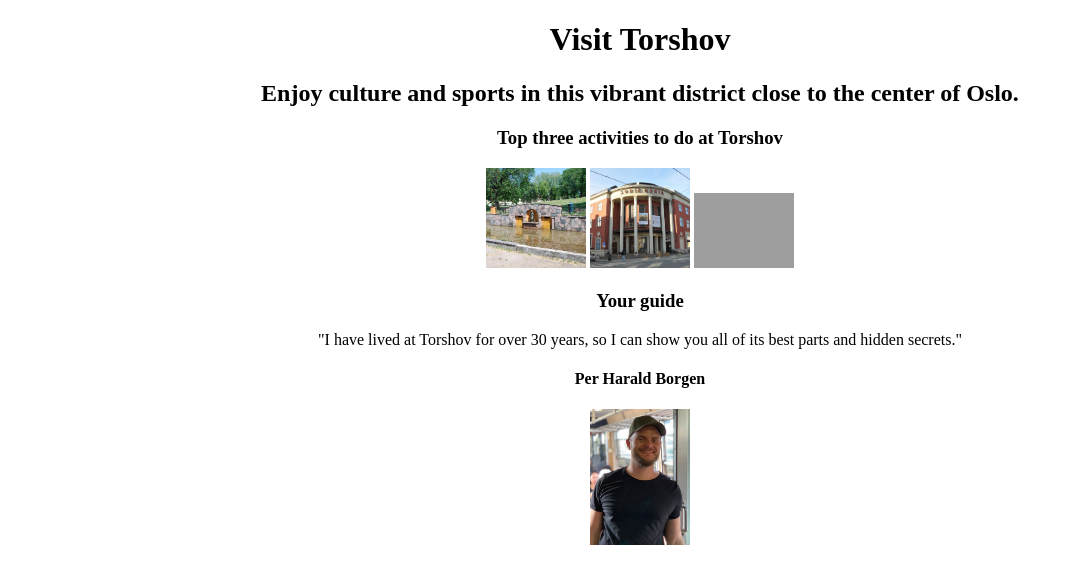
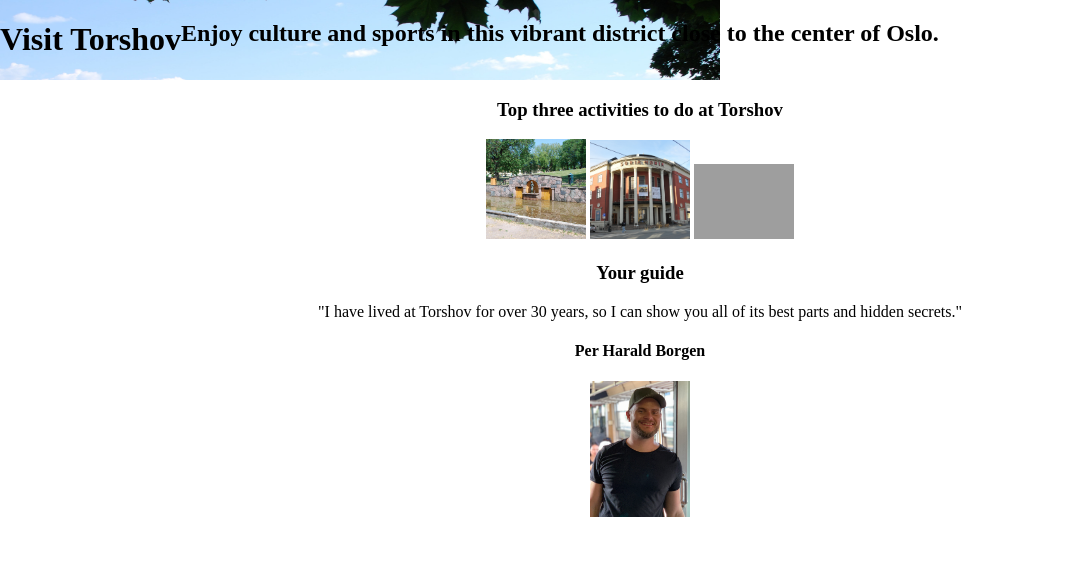
Before and after one commit to timothydlw/solo-project-hometown-homepage, a website built with Vite: page index.html in a window 1280 px wide. Shown: the whole page, without its empty margins (0-1081 px from the left). Built offline with nearby package versions, Linux system fonts and the light colour scheme; grey boxes are pictures that could not be loaded.

Commit message:
Added background to hero section

```diff
--- a/index.html
+++ b/index.html
@@ -1,12 +1,15 @@
 <!DOCTYPE html>
-<html>
+<html lang="en">
     <head>
+        <meta charset="UTF-8">
+        <meta name="viewport" content="width=device-width, initial-scale=1.0">
+        <title>Solo Project: Hometown Homepage</title>
         <link rel="stylesheet" href="styles.css">
     </head>
     <body>
 
         <!-- HERO SECTION -->
-        <div>
+        <div class="hero">
             <h1>Visit Torshov</h1>
             <h2>Enjoy culture and sports in this vibrant district close to the center of Oslo.</h2>
         </div>
--- a/styles.css
+++ b/styles.css
@@ -16,3 +16,10 @@ body {
 img {
     width: 100px;
 }
+
+.hero {
+    background: url('images/torshov.jpg');
+    background-size: 720px 343px;
+    background-repeat: no-repeat;
+    display: flex;
+}
```
